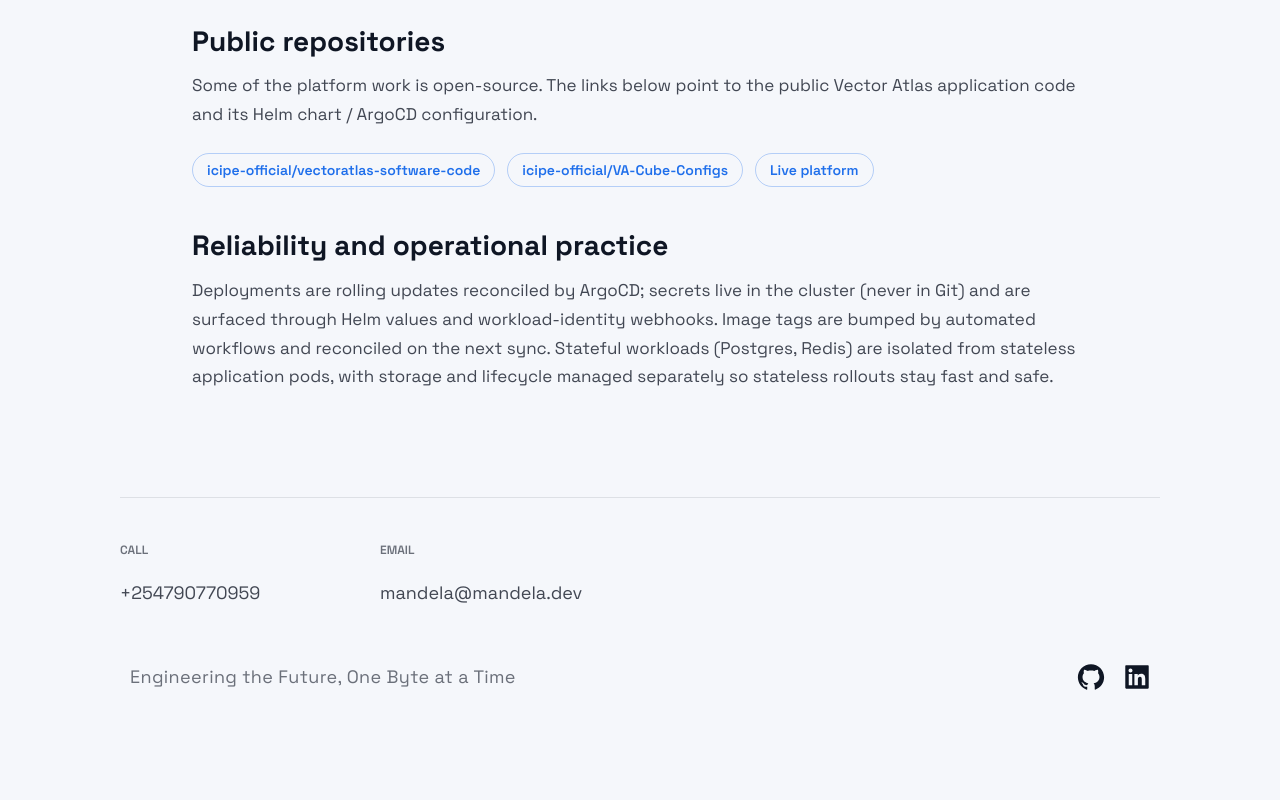
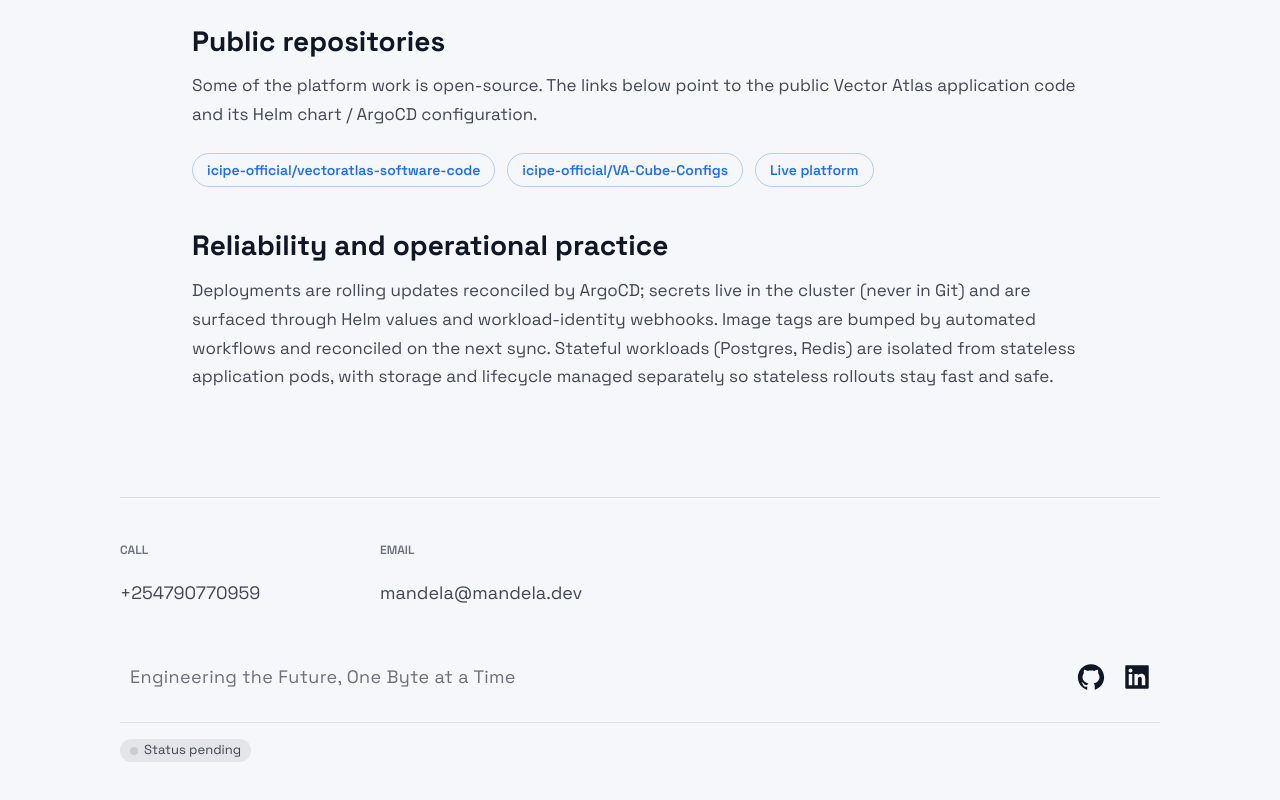
Before and after one commit to main-tech/portfolio, a Next.js app: page /experience/icipe in a window 1280 px wide. Shown: the part 1485-2285 px from the top of the page. Before the commit the page ends 2237 px from the top, so only its background shows below. Built offline with nearby package versions, Linux system fonts and the light colour scheme.

Commit message:
wire monitoring to portfolio

```diff
--- a/package.json
+++ b/package.json
@@ -3,7 +3,9 @@
   "version": "0.1.0",
   "private": true,
   "scripts": {
+    "predev": "node scripts/fetch-sli.js",
     "dev": "next dev",
+    "prebuild": "node scripts/fetch-sli.js",
     "build": "next build",
     "start": "next start"
   },
--- a/src/components/Footer/Footer.js
+++ b/src/components/Footer/Footer.js
@@ -1,10 +1,61 @@
-import React from 'react';
-import { AiFillGithub, AiFillInstagram, AiFillLinkedin } from 'react-icons/ai';
+import React, { useEffect, useState } from 'react';
+import { AiFillGithub, AiFillLinkedin } from 'react-icons/ai';
 
+import sli from '../../generated/sli.json';
 import { SocialIcons } from '../Header/HeaderStyles';
-import { CompanyContainer, FooterWrapper, LinkColumn, LinkItem, LinkList, LinkTitle, Slogan, SocialContainer, SocialIconsContainer } from './FooterStyles';
+import {
+  CompanyContainer,
+  FooterWrapper,
+  LinkColumn,
+  LinkItem,
+  LinkList,
+  LinkTitle,
+  Slogan,
+  SliDeploy,
+  SliPill,
+  SliStrip,
+  SocialContainer,
+  SocialIconsContainer,
+  StatusDot,
+} from './FooterStyles';
+
+const STATUS_LABEL = {
+  up: 'Operational',
+  degraded: 'Degraded',
+  maintenance: 'Maintenance',
+  down: 'Outage',
+  paused: 'Paused',
+  unknown: 'Status pending',
+};
+
+const formatRelative = (iso) => {
+  if (!iso) return null;
+  const diff = Date.now() - new Date(iso).getTime();
+  if (Number.isNaN(diff) || diff < 0) return null;
+  const minutes = Math.floor(diff / 60_000);
+  if (minutes < 1) return 'just now';
+  if (minutes < 60) return `${minutes}m ago`;
+  const hours = Math.floor(minutes / 60);
+  if (hours < 24) return `${hours}h ago`;
+  const days = Math.floor(hours / 24);
+  if (days < 30) return `${days}d ago`;
+  const months = Math.floor(days / 30);
+  return `${months}mo ago`;
+};
 
 const Footer = () => {
+  const [deployedAgo, setDeployedAgo] = useState(null);
+
+  useEffect(() => {
+    if (!sli.builtAt) return undefined;
+    setDeployedAgo(formatRelative(sli.builtAt));
+    const id = setInterval(() => setDeployedAgo(formatRelative(sli.builtAt)), 60_000);
+    return () => clearInterval(id);
+  }, []);
+
+  const statusLabel = STATUS_LABEL[sli.status] || STATUS_LABEL.unknown;
+  const hasDeploy = sli.commitSha || sli.branch || sli.builtAt;
+
   return (
     <FooterWrapper>
       <LinkList>
@@ -23,14 +74,42 @@ const Footer = () => {
           <Slogan>Engineering the Future, One Byte at a Time</Slogan>
         </CompanyContainer>
         <SocialContainer>
-          <SocialIcons href='https://www.github.com/main-tech'>
+          <SocialIcons href="https://www.github.com/main-tech">
             <AiFillGithub size="3rem" />
           </SocialIcons>
-          <SocialIcons href='https://www.linkedin.com/in/mandela-mitau'>
+          <SocialIcons href="https://www.linkedin.com/in/mandela-mitau">
             <AiFillLinkedin size="3rem" />
           </SocialIcons>
         </SocialContainer>
       </SocialIconsContainer>
+
+      <SliStrip aria-label="Site reliability indicators">
+        <SliPill>
+          <StatusDot status={sli.status} aria-hidden="true" />
+          {statusLabel}
+        </SliPill>
+        {sli.uptime30d != null && (
+          <SliPill title="Rolling 30-day availability">
+            {Number(sli.uptime30d).toFixed(2)}% / 30d
+          </SliPill>
+        )}
+        {sli.latencyMs != null && (
+          <SliPill title="Latest response time">{sli.latencyMs}ms</SliPill>
+        )}
+        {hasDeploy && (
+          <SliDeploy>
+            Deployed{' '}
+            {sli.branch && <>{sli.branch}</>}
+            {sli.commitSha && (
+              <>
+                {sli.branch ? '@' : ''}
+                <code>{sli.commitSha.slice(0, 7)}</code>
+              </>
+            )}
+            {deployedAgo && <> &middot; {deployedAgo}</>}
+          </SliDeploy>
+        )}
+      </SliStrip>
     </FooterWrapper>
   );
 };
--- a/src/components/Footer/FooterStyles.js
+++ b/src/components/Footer/FooterStyles.js
@@ -142,6 +142,80 @@ export const LinkColumn = styled.div`
 	max-width: 220px;
 	width: 100%;
 `
+export const SliStrip = styled.div`
+	display: flex;
+	flex-wrap: wrap;
+	align-items: center;
+	gap: 8px 12px;
+	padding: 16px 0 4px;
+	margin-top: 20px;
+	border-top: 1px solid ${(props) => props.theme.colors.divider};
+	font-size: 13px;
+	color: ${(props) => props.theme.colors.textMuted};
+
+	@media ${(props) => props.theme.breakpoints.sm} {
+		font-size: 11px;
+		gap: 6px 8px;
+	}
+`;
+
+export const SliPill = styled.span`
+	display: inline-flex;
+	align-items: center;
+	gap: 6px;
+	padding: 4px 10px;
+	border-radius: 999px;
+	background: ${(props) => props.theme.colors.iconHoverBg};
+	font-variant-numeric: tabular-nums;
+	white-space: nowrap;
+`;
+
+export const StatusDot = styled.span`
+	display: inline-block;
+	width: 8px;
+	height: 8px;
+	border-radius: 50%;
+	background: ${(props) =>
+		props.status === 'up'
+			? '#22c55e'
+			: props.status === 'degraded' || props.status === 'maintenance'
+				? '#f59e0b'
+				: props.status === 'down'
+					? '#ef4444'
+					: 'rgba(180, 180, 180, 0.5)'};
+
+	${(props) =>
+		props.status === 'up' &&
+		`animation: sliPulse 2.4s ease-in-out infinite;
+		@keyframes sliPulse {
+			0%, 100% { box-shadow: 0 0 0 0 rgba(34, 197, 94, 0.55); }
+			50% { box-shadow: 0 0 0 5px rgba(34, 197, 94, 0); }
+		}`}
+`;
+
+export const SliDeploy = styled.div`
+	font-size: 12px;
+	color: ${(props) => props.theme.colors.textMuted};
+	opacity: 0.9;
+	display: inline-flex;
+	align-items: center;
+	gap: 6px;
+	flex-wrap: wrap;
+
+	code {
+		font-family: ui-monospace, 'SF Mono', Menlo, Consolas, monospace;
+		background: ${(props) => props.theme.colors.iconHoverBg};
+		padding: 1px 6px;
+		border-radius: 4px;
+		font-size: 11px;
+	}
+
+	@media ${(props) => props.theme.breakpoints.sm} {
+		font-size: 10px;
+		code { font-size: 9px; }
+	}
+`;
+
 export const LinkTitle = styled.h4`
 	font-style: normal;
 	font-weight: 600;
--- /dev/null
+++ b/src/generated/sli.json
@@ -0,0 +1,8 @@
+{
+  "uptime30d": null,
+  "latencyMs": null,
+  "status": "unknown",
+  "commitSha": null,
+  "branch": null,
+  "builtAt": null
+}
```
Also changed, not shown: scripts/fetch-sli.js (added, +85 -0 lines).
